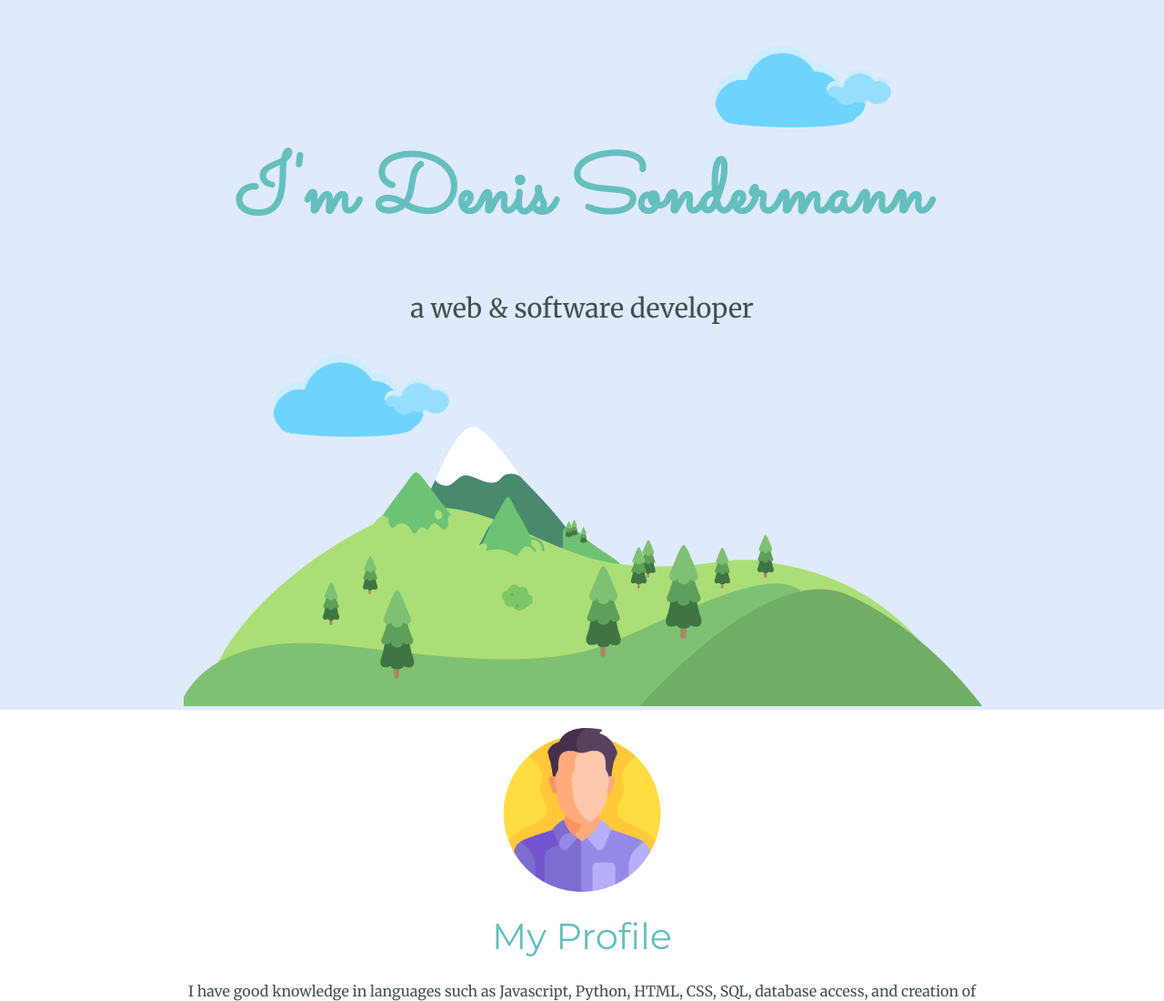
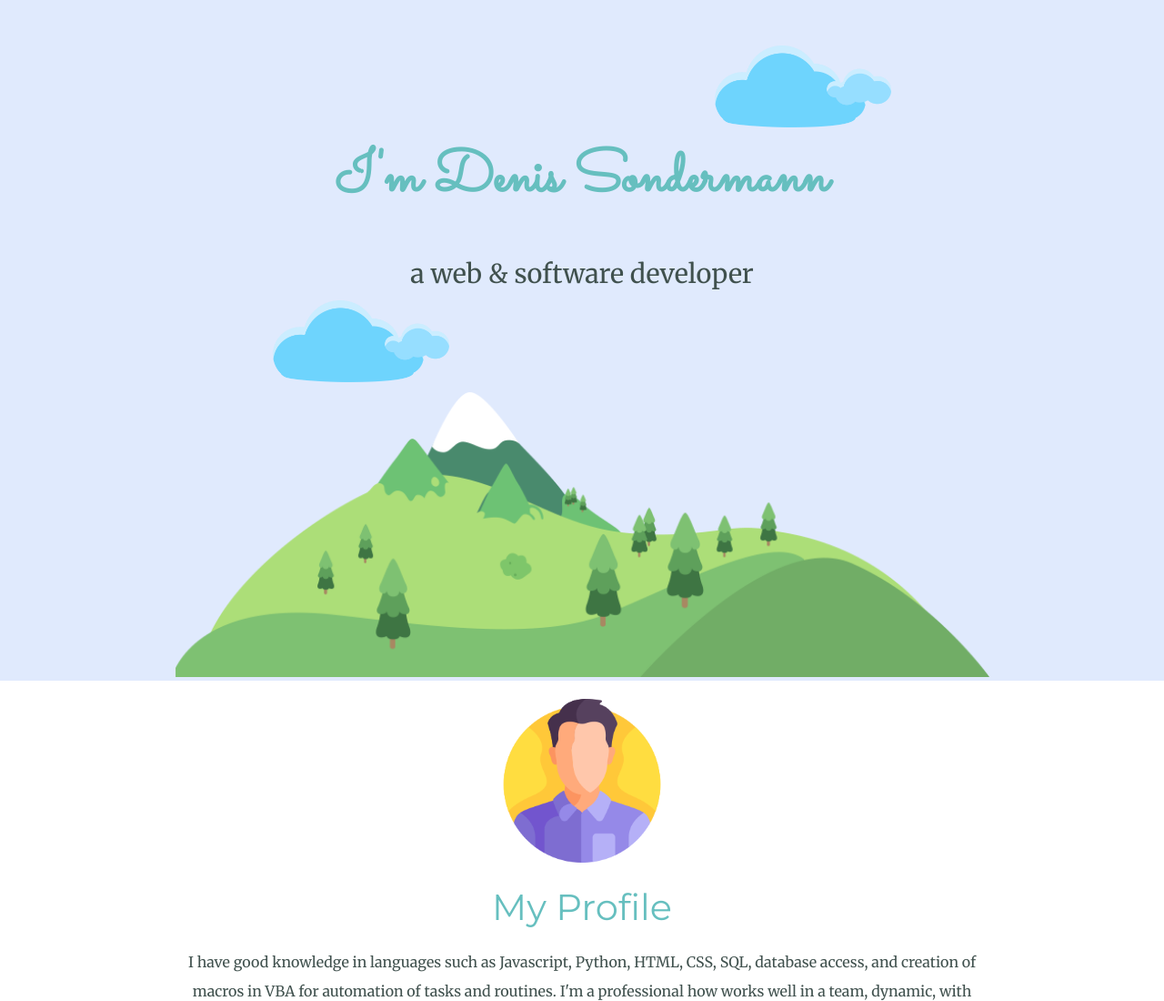
Before and after one commit to DenisSondermann/personalwebsite, a plain HTML site: page index.html in a window 1280 px wide. Shown: the top 1100 px of the page at 91% size. Drawn offline with Linux system fonts and the light colour scheme.

Commit message:
Add files via upload

```diff
--- a/style.css
+++ b/style.css
@@ -6,7 +6,7 @@ body{
 }
 
 h1 {
-    font-size: 5.625rem; /*Same as 90px or 592.5%*/
+    font-size: 4rem; /*5.625rem, Same as 90px or 592.5%*/
     margin-top: 0;
     font-family: 'Sacramento', cursive;
     color: #66BFBF;
@@ -73,7 +73,7 @@ p {
     height: 90px;
     position: absolute;
     left: 300px;
-    bottom: 300px;
+    top: 330px;
 }
 
 .contact-me {
@@ -106,6 +106,10 @@ p {
 .contact-img {
     width: 20%;
     margin-top: 20px;
+}
+
+.mountain-img {
+    width: 70%;
 }
 
 .skill-row1 {
```
